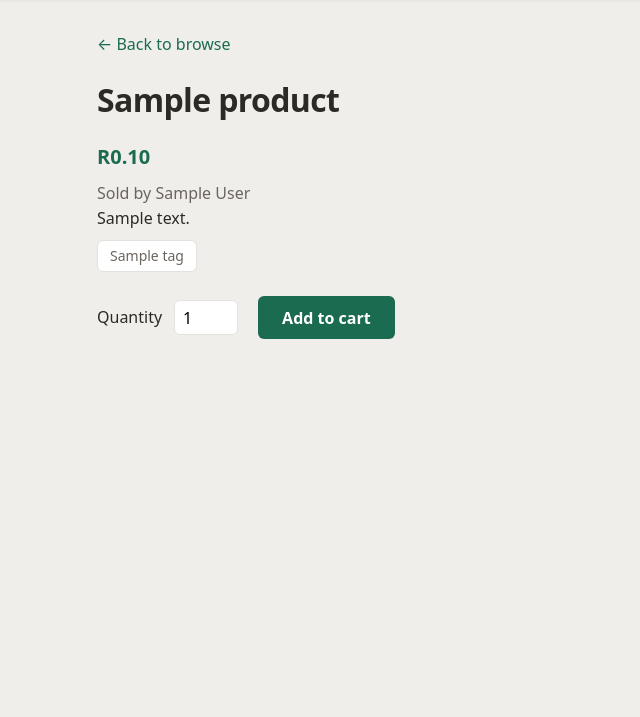
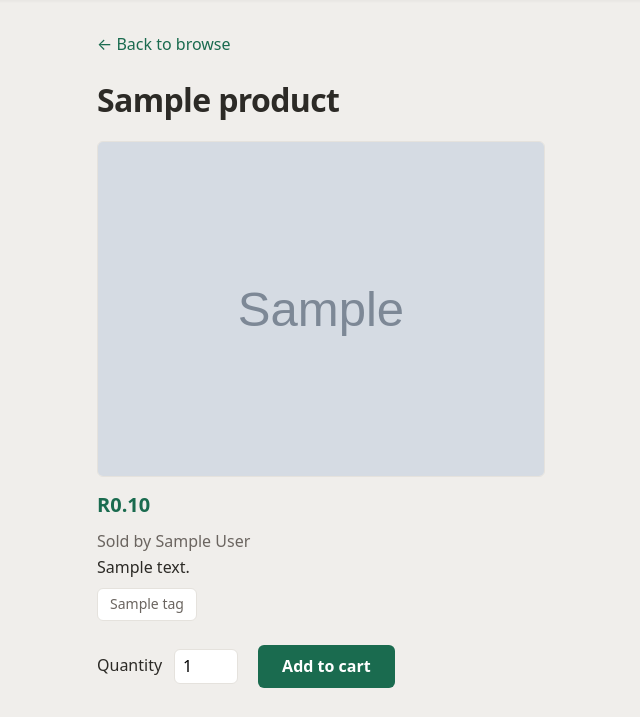
Before and after one commit to 1533U/PoorDad, a FastAPI app: page /products/1 in a window 1280 px wide. Shown: the part 65-782 px from the top of the page, without its empty margins (239-879 px from the left). Run offline with FastAPI, Linux system fonts and the light colour scheme; tables that the repository leaves empty hold one stand-in row (values such as "Sample post"); grey boxes marked "Sample" are stand-in pictures; some libraries are stand-ins or nearby versions.

Commit message:
Wire up product image URLs
Accept an optional image_url on product create, validated as an http/https
URL within a length cap. Render a thumbnail on browse cards, a full image on
the detail page, and a "No image" empty state when none is set. Images load
lazily with no-referrer to limit leakage; remote URL only (no uploads).

Adds four image tests. Tests: 24 passed.

Co-authored-by: Cursor <cursoragent@cursor.com>

```diff
--- a/static/css/app.css
+++ b/static/css/app.css
@@ -317,6 +317,34 @@ a.tag-chip:hover {
   margin-bottom: var(--spacing-md);
 }
 
+/* Product images */
+.product-image {
+  display: block;
+  width: 100%;
+  max-width: 28rem;
+  height: auto;
+  border: var(--border);
+  border-radius: var(--radius-sm);
+  margin: var(--spacing-md) 0;
+}
+.product-image--empty {
+  display: flex;
+  align-items: center;
+  justify-content: center;
+  aspect-ratio: 4 / 3;
+  color: var(--color-text-muted);
+  background: var(--color-surface);
+  font-size: var(--font-size-sm);
+}
+.product-thumb {
+  float: right;
+  width: 4rem;
+  height: 4rem;
+  object-fit: cover;
+  border-radius: var(--radius-sm);
+  margin-left: var(--spacing-md);
+}
+
 /* Product list (browse + my products) */
 .product-list {
   list-style: none;
--- a/templates/products_browse.html
+++ b/templates/products_browse.html
@@ -27,6 +27,7 @@
       {% for product in products %}
         <li class="product-card">
           <a href="/products/{{ product.id }}">
+            {% if product.image_url %}<img class="product-thumb" src="{{ product.image_url }}" alt="" loading="lazy" referrerpolicy="no-referrer" />{% endif %}
             <strong>{{ product.name }}</strong> — R{{ "%.2f"|format(product.price_cents / 100) }}
             {% if product.seller %}
               <span class="product-meta">by {{ product.seller.name }}</span>
--- a/templates/products_detail.html
+++ b/templates/products_detail.html
@@ -5,6 +5,11 @@
 {% block content %}
   <p><a href="/products" class="link-back">← Back to browse</a></p>
   <h1>{{ product.name }}</h1>
+  {% if product.image_url %}
+    <img class="product-image" src="{{ product.image_url }}" alt="{{ product.name }}" loading="lazy" referrerpolicy="no-referrer" />
+  {% else %}
+    <div class="product-image product-image--empty">No image</div>
+  {% endif %}
   <p class="product-price">R{{ "%.2f"|format(product.price_cents / 100) }}</p>
   {% if product.seller %}
     <p class="text-muted">Sold by {{ product.seller.name }}</p>
--- a/templates/products_new.html
+++ b/templates/products_new.html
@@ -17,6 +17,9 @@
     <label for="tags">Tags (optional, comma-separated)</label>
     <input type="text" id="tags" name="tags" placeholder="e.g. handmade, ceramics, gift" maxlength="250" />
 
+    <label for="image_url">Image URL (optional)</label>
+    <input type="url" id="image_url" name="image_url" placeholder="https://example.com/photo.jpg" maxlength="500" />
+
     <button type="submit" class="btn">Create product</button>
   </form>
   <p class="mt-1"><a href="/products/my">Back to my products</a></p>
```
Also changed, not shown: routers/products.py (+18 -0 lines), tests/test_images.py (added, +69 -0 lines), README.md.
